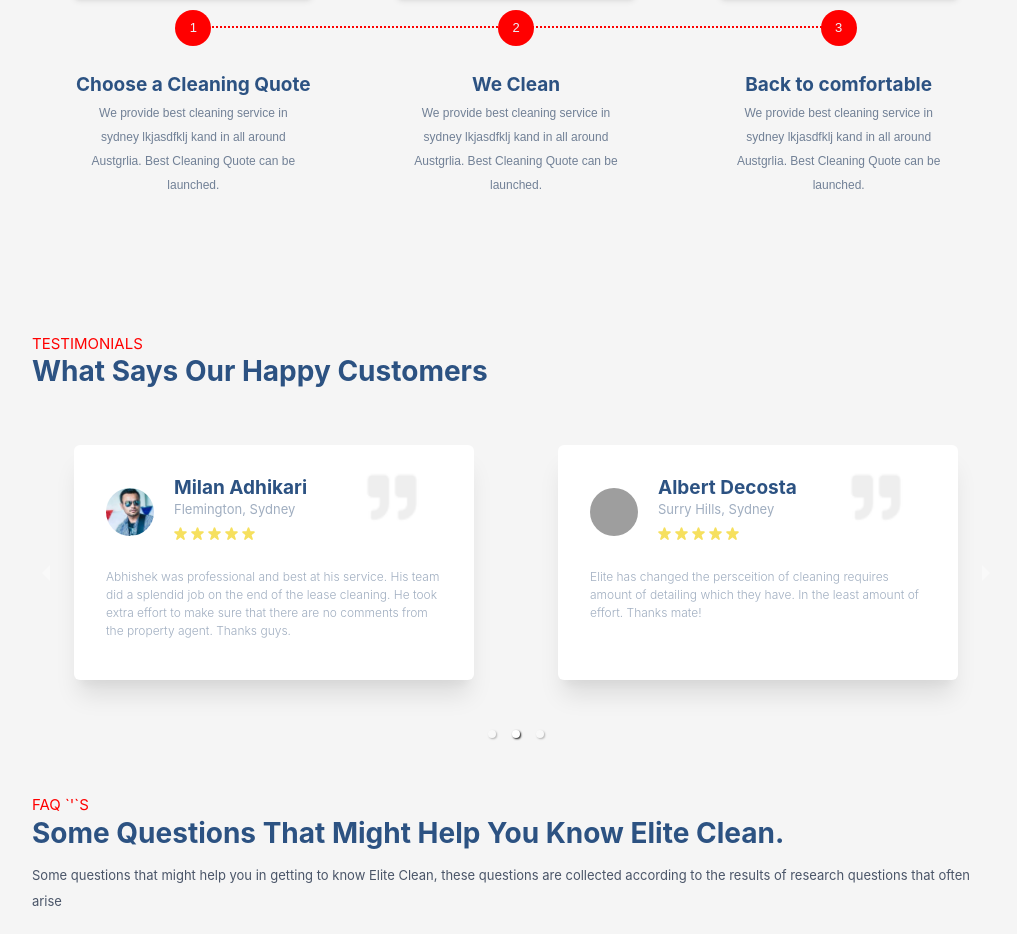
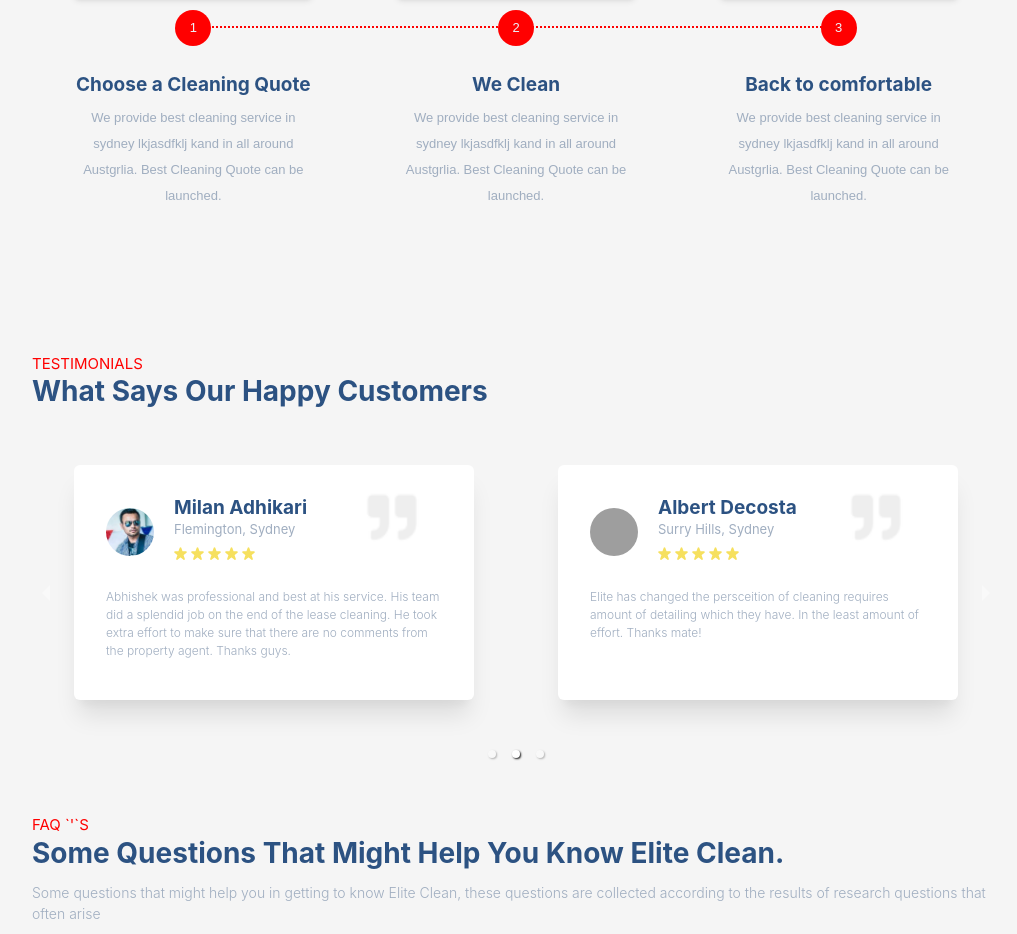
Before and after one commit to Xhreethapa/cleaning-app, a Next.js app: page / in a window 1280 px wide. Shown: the part 1718-2652 px from the top of the page, without its empty margins (124-1141 px from the left). Built offline with nearby package versions, Linux system fonts and the light colour scheme; grey boxes are pictures that could not be loaded.

Commit message:
design refactor again V.1

```diff
--- a/components/Elite/Elite.tsx
+++ b/components/Elite/Elite.tsx
@@ -18,7 +18,7 @@ const Elite = () => {
           <Flex zIndex="999" fontSize="13" mx="auto" alignItems="center" justifyContent="center" backgroundColor='red' rounded="full" w={9} fontWeight="semi-bold"  p={2} color="gray.100">1</Flex>
           <Box my={4} zIndex="999" backgroundColor="whitesmoke">
           <Heading fontSize="19" color="blue.700">Choose a Cleaning Quote</Heading>
-          <Text mt={1} w="70%" mx="auto" fontSize="12" color="gray.500" lineHeight="2">
+          <Text mt={1} fontWeight="light" w="70%" mx="auto" fontSize="13" color="gray.400" my={2} lineHeight="2">
             We provide best cleaning service in sydney lkjasdfklj kand in all
             around Austgrlia. Best Cleaning Quote can be launched.
           </Text>
@@ -32,7 +32,7 @@ const Elite = () => {
           <Flex zIndex="999" fontSize="13" mx="auto" alignItems="center" justifyContent="center" backgroundColor='red' rounded="full" w={9} fontWeight="semi-bold"  p={2} color="gray.100">2</Flex>
           <Box my={4} zIndex="999" backgroundColor="whitesmoke">
           <Heading fontSize="19" color="blue.700">We Clean</Heading>
-          <Text mt={1} w="70%" mx="auto" fontSize="12" color="gray.500" lineHeight="2">
+          <Text mt={1} fontWeight="light" w="70%" mx="auto" fontSize="13" color="gray.400" my={2} lineHeight="2">
             We provide best cleaning service in sydney lkjasdfklj kand in all
             around Austgrlia. Best Cleaning Quote can be launched.
           </Text>
@@ -46,7 +46,7 @@ const Elite = () => {
           <Flex zIndex="999" fontSize="13" mx="auto" alignItems="center" justifyContent="center" backgroundColor='red' rounded="full" w={9} fontWeight="semi-bold"  p={2} color="gray.100">3</Flex>
           <Box my={4} zIndex="999" backgroundColor="whitesmoke">
           <Heading fontSize="19" color="blue.700">Back to comfortable</Heading>
-          <Text mt={1} w="70%" mx="auto" fontSize="12" color="gray.500" lineHeight="2">
+          <Text mt={1} fontWeight="light" w="70%" mx="auto" fontSize="13" color="gray.400" my={2} lineHeight="2">
             We provide best cleaning service in sydney lkjasdfklj kand in all
             around Austgrlia. Best Cleaning Quote can be launched.
           </Text>
@@ -54,7 +54,7 @@ const Elite = () => {
         </Flex>
       </Flex>
      </Flex>
-     <Box zIndex="1" display={{md:"none"}} position="absolute" top="80" left="50%" h="900" borderRight="2px dotted red"></Box>
+     <Box zIndex="1" display={{md:"none"}} position="absolute" top="80" left="50%" h="890" borderRight="2px dotted red"></Box>
      <Box zIndex="1" display={{base:"none", md:"inline"}} position="absolute" top="324px" h="60" w="650px" left="44" borderTop="2px dotted red" ></Box>
     </Box>
     </Box>
--- a/components/Faq.tsx
+++ b/components/Faq.tsx
@@ -13,7 +13,7 @@ const Faq = () => {
       <Heading fontSize="28" color="blue.700" >
         Some Questions That Might Help You Know Elite Clean.
       </Heading>
-         <Text py={3} fontSize="13" textAlign="left" color="gray.600" lineHeight="2">Some questions that might help you in getting to know Elite Clean, these questions are collected according to the results of research questions that often arise</Text>
+         <Text py={3} textAlign="left" color="gray.400" fontSize="14" fontWeight="light">Some questions that might help you in getting to know Elite Clean, these questions are collected according to the results of research questions that often arise</Text>
         <Box w={{base:"100%", md:"800px"}} mx="auto">
         <Tabs isFitted variant='enclosed' outline='none'>
   <TabList my='1em'>
```
